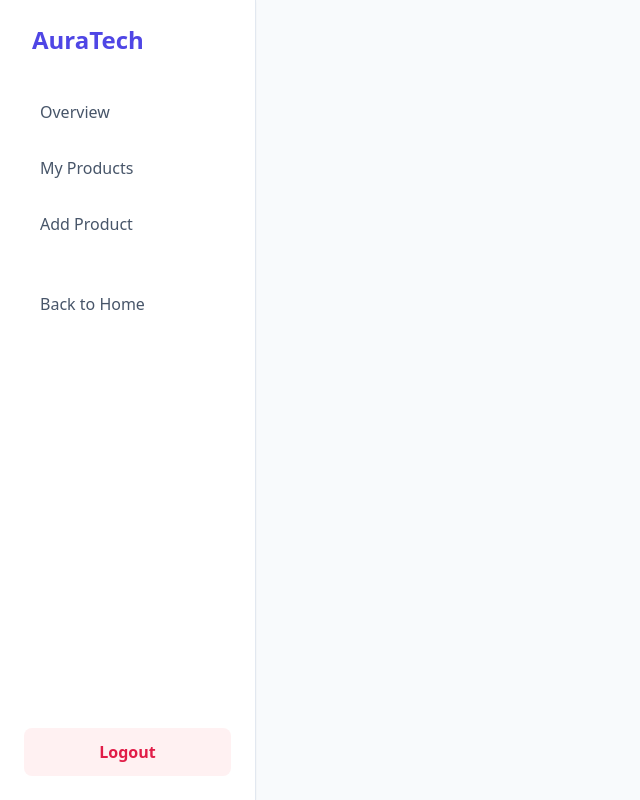
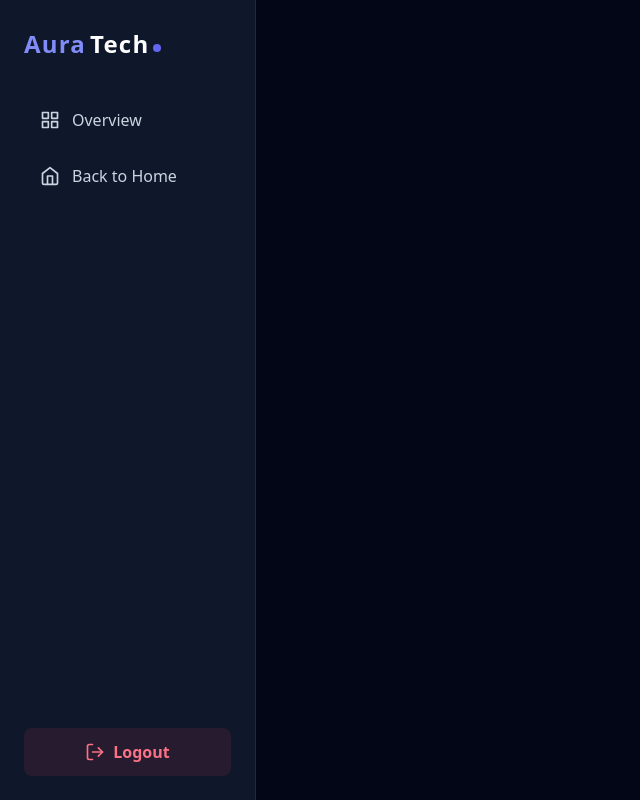
Before and after one commit to Saidulhimu/AuraTech, a React (Vite) app: page /dashboard in a window 1280 px wide. Shown: the whole page, without its empty margins (0-640 px from the left). Built offline with nearby package versions, Linux system fonts and the light colour scheme; no server answers; sample sign-in values are in the browser's storage.

Commit message:
implement sidebar and oulet on dashboard .

```diff
--- a/src/components/dashboard/Sidebar.jsx
+++ b/src/components/dashboard/Sidebar.jsx
@@ -1,42 +1,41 @@
 import { Link } from "react-router-dom";
+import { FiGrid, FiHome, FiLogOut } from "react-icons/fi";
 
 const Sidebar = () => {
     return (
-    <div className="bg-white w-full h-full border-r border-slate-200 shadow-sm flex flex-col justify-between">
+        <div className="bg-slate-900 w-full h-full border-r border-slate-800 shadow-sm flex flex-col justify-between">
+            <div className="p-6">
+                {/* Logo Section */}
+                <Link to="/" className="text-2xl font-black tracking-wider text-indigo-400 flex items-center gap-1 py-1 mb-8">
+                    Aura<span className="text-white">Tech</span>
+                    <span className="w-2 h-2 rounded-full bg-indigo-500 mt-2"></span>
+                </Link>
 
-      <div className="p-6">
-        <h2 className="text-2xl font-bold text-indigo-600 mb-8 ml-2">AuraTech</h2>
+                {/* Navigation Links */}
                 <ul className="flex flex-col gap-2">
                     <li>
-            <Link to="/dashboard" className="block px-4 py-3 text-slate-600 hover:bg-indigo-50 hover:text-indigo-600 rounded-lg transition-colors font-medium">
+                        <Link to="/dashboard/overview" className="flex items-center gap-3 px-4 py-3 text-slate-300 hover:bg-slate-800 hover:text-indigo-400 rounded-lg transition-colors font-medium">
+                            <FiGrid className="text-xl" />
                             Overview
                         </Link>
                     </li>
+
                     <li>
-            <Link to="/dashboard/my-products" className="block px-4 py-3 text-slate-600 hover:bg-indigo-50 hover:text-indigo-600 rounded-lg transition-colors font-medium">
-              My Products
-            </Link>
-          </li>
-          <li>
-            <Link to="/dashboard/add-product" className="block px-4 py-3 text-slate-600 hover:bg-indigo-50 hover:text-indigo-600 rounded-lg transition-colors font-medium">
-              Add Product
-            </Link>
-          </li>
-          <div className="divider my-2"></div>
-          <li>
-            <Link to="/" className="block px-4 py-3 text-slate-600 hover:bg-slate-100 rounded-lg transition-colors font-medium">
+                        <Link to="/" className="flex items-center gap-3 px-4 py-3 text-slate-300 hover:bg-slate-800 hover:text-indigo-400 rounded-lg transition-colors font-medium">
+                            <FiHome className="text-xl" />
                             Back to Home
                         </Link>
                     </li>
                 </ul>
             </div>
 
+            {/* Logout Button */}
             <div className="p-6">
-        <button className="w-full py-3 px-4 bg-rose-50 text-rose-600 hover:bg-rose-100 hover:text-rose-700 rounded-lg font-semibold transition-colors">
+                <button className="w-full flex items-center justify-center gap-2 py-3 px-4 bg-rose-500/10 text-rose-400 hover:bg-rose-500/20 hover:text-rose-300 rounded-lg font-semibold transition-colors">
+                    <FiLogOut className="text-xl" />
                     Logout
                 </button>
             </div>
-
         </div>
     );
 };
--- a/src/components/home/UserDropdown.jsx
+++ b/src/components/home/UserDropdown.jsx
@@ -56,23 +56,15 @@ const UserDropdown = () => {
 
         {/* Links */}
         <li>
-          <Link to="/dashboard" className="py-2 hover:bg-indigo-500/10 hover:text-indigo-400 rounded-lg font-medium">
+          <Link to="/dashboard/overview" className="py-2 hover:bg-indigo-500/10 hover:text-indigo-400 rounded-lg font-medium">
             <svg className="w-4 h-4" fill="none" stroke="currentColor" viewBox="0 0 24 24">
 
             </svg>
-                <path strokeLinecap="round" strokeLinejoin="round" strokeWidth="2" d="M4 6a2 2 0 012-2h2a2 2 0 012 2v2a2 2 0 01-2 2H6a2 2 0 01-2-2V6zM14 6a2 2 0 012-2h2a2 2 0 012 2v2a2 2 0 01-2 2h-2a2 2 0 01-2-2V6zM4 16a2 2 0 012-2h2a2 2 0 012 2v2a2 2 0 01-2 2H6a2 2 0 01-2-2v-2zM14 16a2 2 0 012-2h2a2 2 0 012 2v2a2 2 0 01-2 2h-2a2 2 0 01-2-2v-2z" />
+                <path strokeLinecap="round" strokeLinejoin="round" strokeWidth="2" d="M4 6a2 2 0 012-2h2a2 2 0 012 2v2a2 2 0 01-2 2H6a2 2 0 01-2-2V6zM14 6a2 2 0 012-2h2a2 2 0 012 2v2a2 2 0 01-2 2h-2a2 2 0 01-2-2V6zM4 16a2 2 0 012-2h2a2 2 0 012 2v2a２ ２ 0 01-２ ２H6a２ ２ 0 01-２-２v-２zM14 16a２ ２ 0 01２-２h２a２ ２ 0 ０１２ ２v２a２ ２ 0 ０１-２ ２h-２a２ ２ 0 ０１-２-２v-２z" />
             Dashboard
           </Link>
         </li>
 
-        <li>
-          <Link to="/profile" className="py-2 hover:bg-indigo-500/10 hover:text-indigo-400 rounded-lg font-medium">
-            <svg className="w-4 h-4" fill="none" stroke="currentColor" viewBox="0 0 24 24">
-              <path strokeLinecap="round" strokeLinejoin="round" strokeWidth="2" d="M16 7a4 4 0 11-8 0 4 4 0 018 0zM12 14a7 7 0 00-7 7h14a7 7 0 00-7-7z" />
-            </svg>
-            Profile Settings
-          </Link>
-        </li>
 
         <div className="my-1 border-t border-base-200"></div>
 
--- a/src/layouts/DashboardLayout.jsx
+++ b/src/layouts/DashboardLayout.jsx
@@ -3,7 +3,7 @@ import Sidebar from "../components/dashboard/Sidebar";
 
 const DashboardLayout = () => {
   return (
-    <div className="flex min-h-screen bg-slate-50">
+    <div className="flex min-h-screen bg-slate-950 text-white">
       <div className="w-64 fixed top-0 left-0 h-screen">
         <Sidebar />
       </div>
--- a/src/pages/Loading.jsx
+++ b/src/pages/Loading.jsx
@@ -5,9 +5,9 @@ const Loading = () => {
         <div className="min-h-screen min-w-screen flex justify-center items-center  ">
             <GridLoader
                 loading={true}
-                color="#854faa"
+                color="#5c2d7c"
                 cssOverride={{}}
-                size={150}
+                size={50}
                 speedMultiplier={1}
             />
         </div>
--- /dev/null
+++ b/src/pages/dashboard/Overview.jsx
@@ -0,0 +1,12 @@
+import React from 'react'
+
+const Overview = () => {
+  return (
+    <div>Overview
+        <h1 className='text-3xl font-bold text-indigo-600'>Welcome to the Dashboard</h1>
+        <p className='text-slate-600 mt-2'>Here you can manage your account, view statistics, and access various features.</p>
+    </div>
+  )
+}
+
+export default Overview
```
Also changed, not shown: src/routes/routes.jsx (+7 -10 lines). Lines whose indentation alone changed are shown as unchanged.
